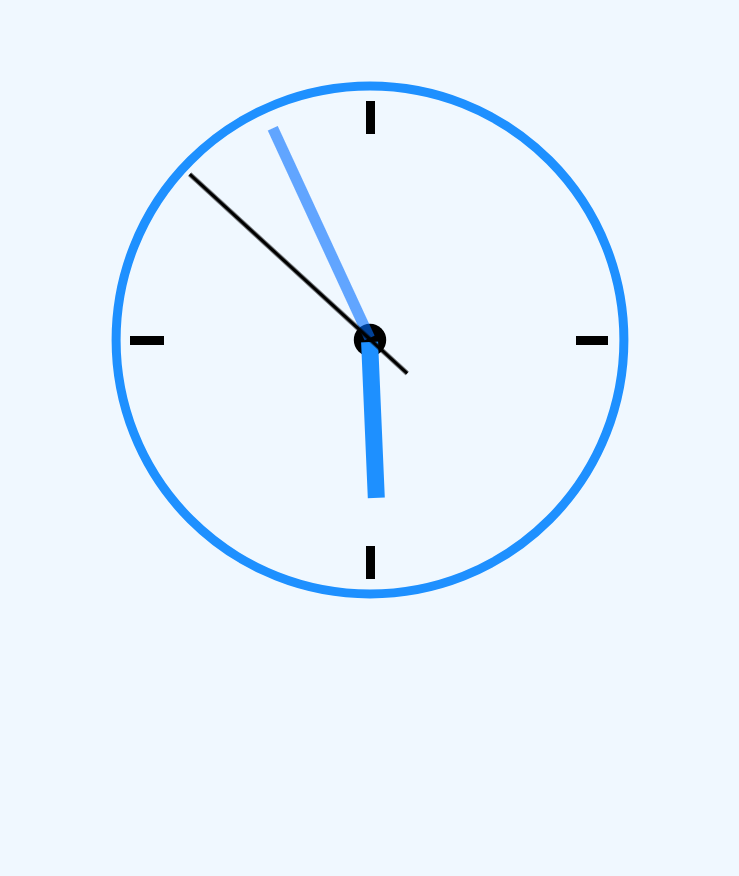
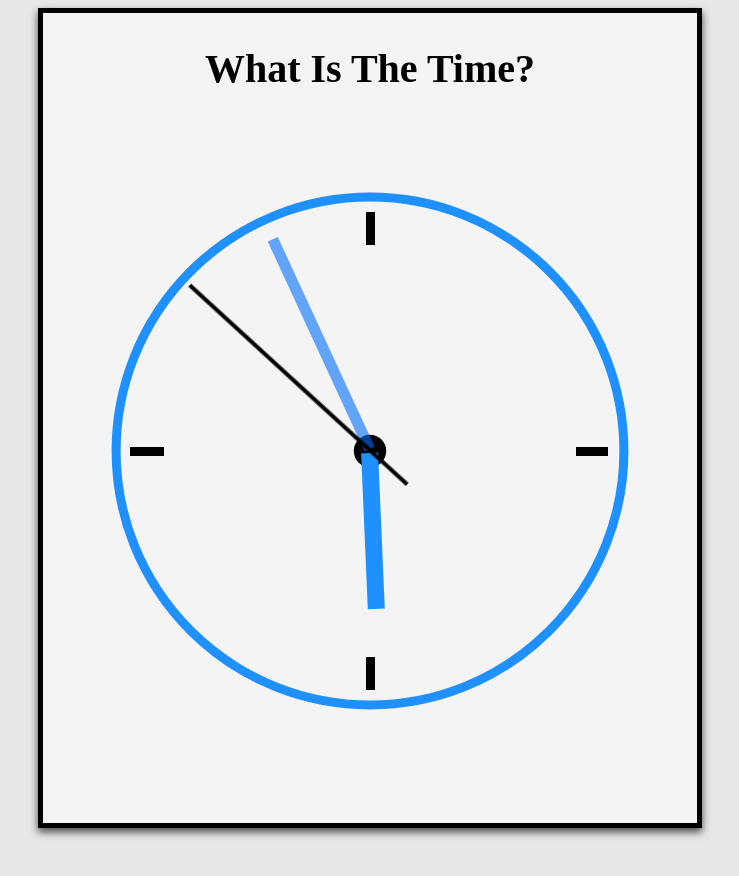
Before and after one commit to JulioCLop/analog_clock, a plain HTML site: page index.html in a window 1280 px wide. Shown: the whole page, without its empty margins (270-1009 px from the left). Before the commit the page ends 800 px from the top, so only its background shows below. Drawn offline with Linux system fonts and the light colour scheme.

Commit message:
added CSS

```diff
--- a/index.html
+++ b/index.html
@@ -7,6 +7,10 @@
     <title>Analog Clock</title>
 </head>
 <body>
+
+
+    <div class="container">
+        <h1 class="header">What Is The Time?</h1>
     <main class="main">
         <div class="clockbox">
             <svg id="clock" xmlns="http://www.w3.org/2000/svg" width="600" hieght="600" viewBox="0 0">
@@ -33,7 +37,7 @@
             </svg>
         </div>
     </main>
-
+</div>
 
     <script src="./script.js"></script>
 </body>
--- a/style.css
+++ b/style.css
@@ -1,7 +1,21 @@
 body{
-    background-color: aliceblue;
+    background-color: #e8e8e8;
 }
 
+.container{
+    padding: 5px;
+    background-color: #f4f4f4;
+    margin: 0 300px 0 300px;
+    border: black 5px solid;
+    height: 800px;
+    box-shadow: 0 4px 8px 0 rgba(0, 0, 0, 0.7);
+}
+.header{
+    text-align: center;
+    font-size: 2.5em;
+
+
+}
 .main{
     display: flex;
     padding: 2em;
```
Also changed, not shown: 1 other file.
